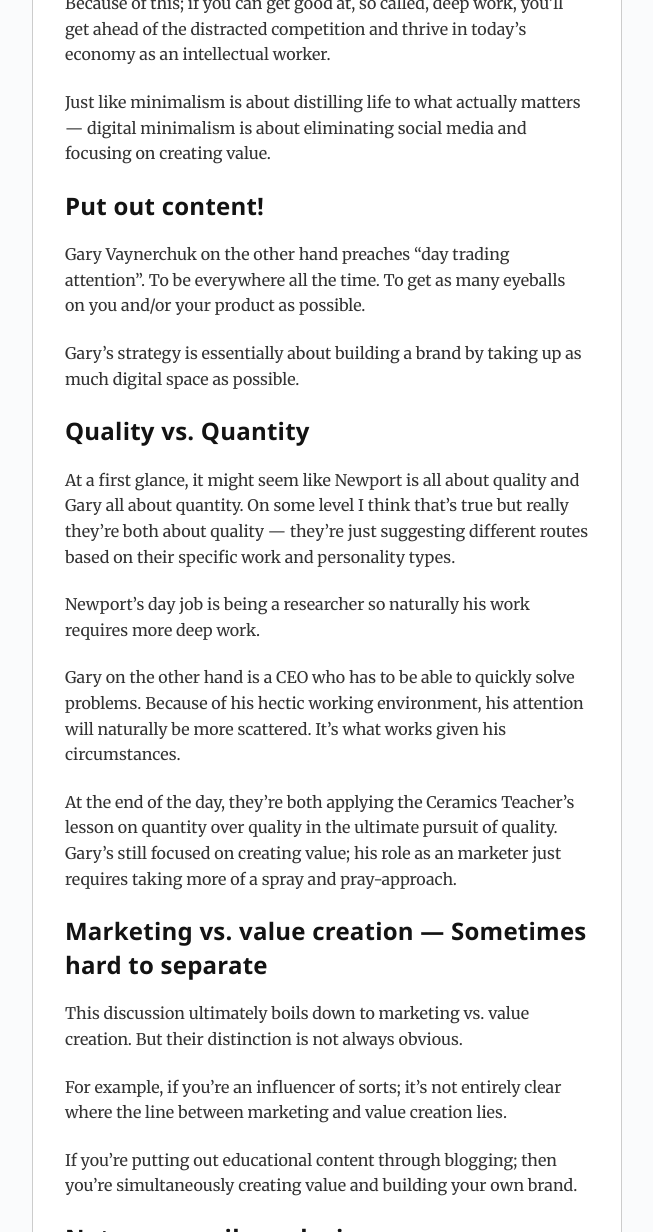
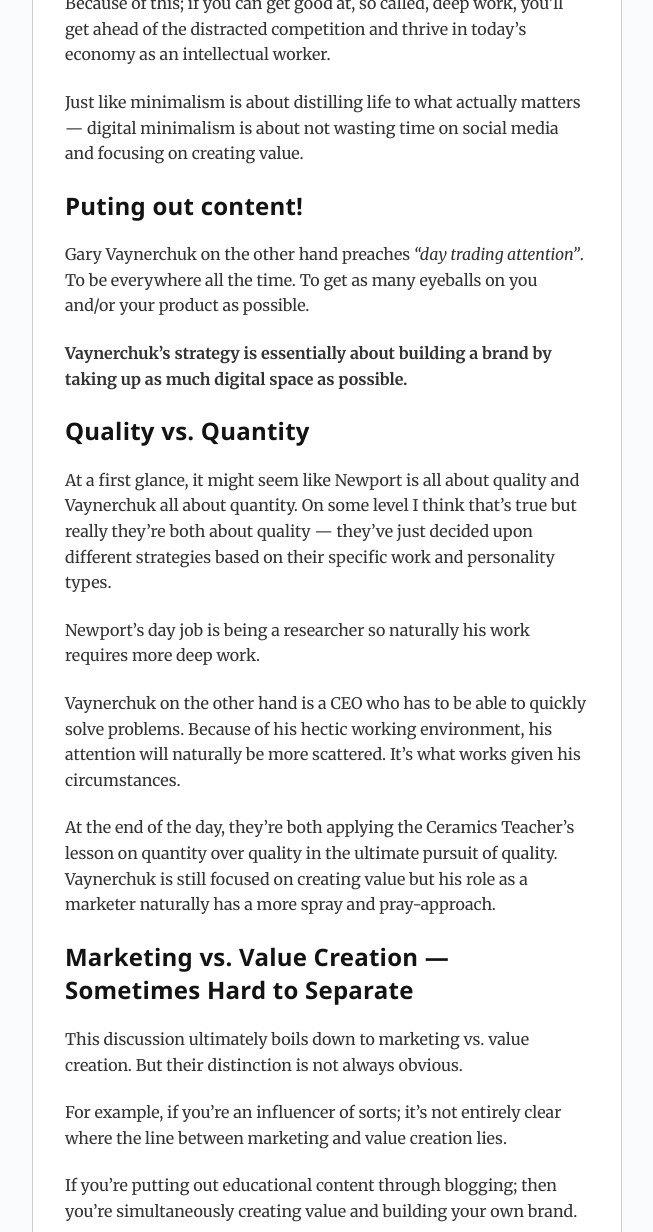
Before and after one commit to gdbroman/broman.blog, a Jekyll site: the page built from _posts/2019-09-24-garyvee-cal-newport.md, in a window 1280 px wide and 1400 px high, scrolled down 854 px, cut to the strip 168-1400 px from the top of the window. Shown: the whole strip, without its empty margins (173-826 px from the left). Built offline with Jekyll 4.4.1, drawn with Linux system fonts in a browser that asks for light colours; some of the changed text lies outside the part shown.

Commit message:
revision

```diff
--- a/_posts/2019-09-24-garyvee-cal-newport.md
+++ b/_posts/2019-09-24-garyvee-cal-newport.md
@@ -3,6 +3,7 @@
 permalink: garyvee-cal-newport
 category: "business"
 ---
+
 Social media guru or digital minimalist? 64 pieces of content a day or deep work?
 
 As a creator; should you listen to Gary Vaynerchuk or Cal Newport?
@@ -10,36 +11,41 @@
 Before deciding who’s right, let’s quickly try to understand each side.
 
 ## Digital whatchacallit?
+
 Cal Newport is a computer science professor at Georgetown University but he’s mostly known for writing books such as _Deep Work_ and _Digital Minimalism_.
 
 The gist of these books is that focused, quality work is becoming increasingly rare in our digital, distracted society.
 
 Because of this; if you can get good at, so called, deep work, you’ll get ahead of the distracted competition and thrive in today’s economy as an intellectual worker.
 
-Just like minimalism is about distilling life to what actually matters — digital minimalism is about eliminating social media and focusing on creating value.
+Just like minimalism is about distilling life to what actually matters — digital minimalism is about not wasting time on social media and focusing on creating value.
 
-## Put out content!
-Gary Vaynerchuk on the other hand preaches “day trading attention”. To be everywhere all the time. To get as many eyeballs on you and/or your product as possible.
+## Puting out content!
 
-Gary’s strategy is essentially about building a brand by taking up as much digital space as possible.
+Gary Vaynerchuk on the other hand preaches _“day trading attention”_. To be everywhere all the time. To get as many eyeballs on you and/or your product as possible.
+
+**Vaynerchuk’s strategy is essentially about building a brand by taking up as much digital space as possible.**
 
 ## Quality vs. Quantity
-At a first glance, it might seem like Newport is all about quality and Gary all about quantity. On some level I think that’s true but really they’re both about quality — they’re just suggesting different routes based on their specific work and personality types.
+
+At a first glance, it might seem like Newport is all about quality and Vaynerchuk all about quantity. On some level I think that’s true but really they’re both about quality — they’ve just decided upon different strategies based on their specific work and personality types.
 
 Newport’s day job is being a researcher so naturally his work requires more deep work.
 
-Gary on the other hand is a CEO who has to be able to quickly solve problems. Because of his hectic working environment, his attention will naturally be more scattered. It’s what works given his circumstances.
+Vaynerchuk on the other hand is a CEO who has to be able to quickly solve problems. Because of his hectic working environment, his attention will naturally be more scattered. It’s what works given his circumstances.
 
-At the end of the day, they’re both applying the Ceramics Teacher’s lesson on quantity over quality in the ultimate pursuit of quality. Gary’s still focused on creating value; his role as an marketer just requires taking more of a spray and pray-approach.
+At the end of the day, they’re both applying the Ceramics Teacher’s lesson on quantity over quality in the ultimate pursuit of quality. Vaynerchuk is still focused on creating value but his role as a marketer naturally has a more spray and pray-approach.
 
-## Marketing vs. value creation — Sometimes hard to separate
+## Marketing vs. Value Creation — Sometimes Hard to Separate
+
 This discussion ultimately boils down to marketing vs. value creation. But their distinction is not always obvious.
 
 For example, if you’re an influencer of sorts; it’s not entirely clear where the line between marketing and value creation lies.
 
 If you’re putting out educational content through blogging; then you’re simultaneously creating value and building your own brand.
 
-## Not necessarily exclusive
+## Not Necessarily Exclusive
+
 At the end of the day, you’ll most likely need to utilize both strategies.
 
 How much of each depends on your work and personality type. This requires awareness.
@@ -50,6 +56,6 @@
 
 Look at Newport — though he’s known for his laser focus as an author — he’s still marketing his brand through frequent blogging.
 
-So, to wrap this up: who should you listen to — Garyvee or Newport?
+So, to wrap this up: who should you listen to — Garyvee or Newport? Just pick one that fits your style and get going!
 
-Just pick one that suits your style and get going.
+But most likely you're not a CEO of a multimillion-dollar company and can afford bigger blocks of interrupted time.
```
Also changed, not shown: _posts/2019-09-23-intelligent-investor-quick.md (+4 -4 lines), _posts/2020-01-01-side-hustles.md (+17 -12 lines), _posts/2020-02-04-scale.md (+4 -4 lines), _posts/2020-02-21-business.md (deleted, +0 -45 lines), _posts/2020-03-22-vulnerable-marketing.md (+16 -31 lines), _posts/2020-04-14-branding-beats-sales.md (+9 -19 lines).
